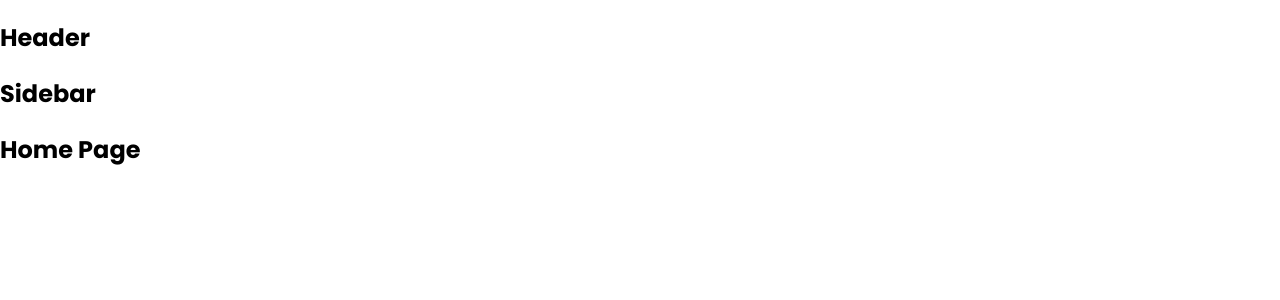
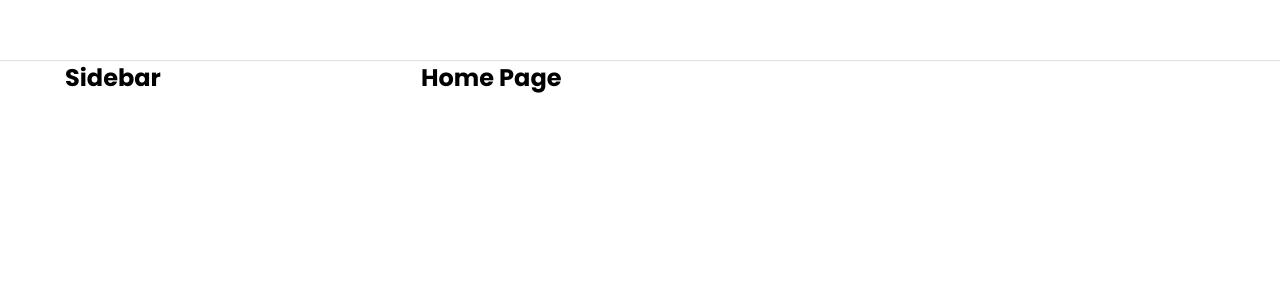
Before and after one commit to phamthailearn/tiktok-ui, a React (Create React App) app: page / in a window 1280 px wide. Shown: the top 300 px of the page. Built offline with nearby package versions, Linux system fonts and the light colour scheme.

Commit message:
96. Dựng khung Layout mặc định

```diff
--- a/package.json
+++ b/package.json
@@ -6,6 +6,7 @@
     "@testing-library/jest-dom": "^5.16.5",
     "@testing-library/react": "^13.4.0",
     "@testing-library/user-event": "^13.5.0",
+    "classnames": "^2.3.2",
     "normalize.css": "^8.0.1",
     "react": "^18.2.0",
     "react-dom": "^18.2.0",
--- a/src/components/GlobalStyles/GlobalStyles.scss
+++ b/src/components/GlobalStyles/GlobalStyles.scss
@@ -3,9 +3,15 @@
 
 :root {
     --primary: #fe2c55;
+
+    // Default layout
+    --default-layout-header-height: 60px;
+    --default-layout-width: 1150px;
 }
 
 * {
+    margin: 0;
+    padding: 0;
     box-sizing: border-box;
 }
 
--- /dev/null
+++ b/src/components/Layout/DefaultLayout/DefaultLayout.module.scss
@@ -0,0 +1,15 @@
+.wrapper {
+    display: flex;
+    flex-direction: column;
+    align-items: center;
+};
+
+.container {
+    width: var(--default-layout-width, 1150px);
+    display: flex;
+}
+
+
+.content {
+    flex: 1;
+}
--- /dev/null
+++ b/src/components/Layout/DefaultLayout/Sidebar/Sidebar.module.scss
@@ -0,0 +1,3 @@
+.wrapper {
+    width: 356px;
+}
--- a/src/components/Layout/DefaultLayout/Sidebar/index.js
+++ b/src/components/Layout/DefaultLayout/Sidebar/index.js
@@ -1,6 +1,13 @@
+import classNames from 'classnames/bind';
+import styles from './Sidebar.module.scss';
+
+const cx = classNames.bind(styles);
+
 function Sidebar() {
     return (
-        <h2>Sidebar</h2>
+        <aside className={cx('wrapper')}>
+            <h2>Sidebar</h2>
+        </aside>
      );
 }
 
--- a/src/components/Layout/DefaultLayout/index.js
+++ b/src/components/Layout/DefaultLayout/index.js
@@ -1,13 +1,17 @@
+import classNames from 'classnames/bind';
+import styles from './DefaultLayout.module.scss';
 import Header from "~/components/Layout/components/Header";
 import Sidebar from "./Sidebar";
 
+const cx = classNames.bind(styles)
+
 function DefaultLayout({ children }) {
     return (
-        <div>
+        <div className={cx('wrapper')}>
             <Header/>
-            <div className="container">
+            <div  className={cx('container')}>
                 <Sidebar/>
-                <div className="content">
+                <div className={cx('content')}>
                     {children}
                 </div>
             </div>
--- /dev/null
+++ b/src/components/Layout/components/Header/Header.module.scss
@@ -0,0 +1,12 @@
+.wrapper {
+    width: 100%;
+    height: var(--default-layout-header-height, 60px);
+    box-shadow: 0px 1px 1px rgb(0 0 0 / 12%);
+    display: flex;
+    justify-content: center;
+}
+
+.inner {
+    height: 100%;
+    width: var(--default-layout-width, 1150px);
+}
--- a/src/components/Layout/components/Header/index.js
+++ b/src/components/Layout/components/Header/index.js
@@ -1,6 +1,15 @@
+import classNames from 'classnames/bind';
+import styles from './Header.module.scss'
+
+const cx = classNames.bind(styles);
+
 function Header() {
     return (
-        <h2>Header</h2>
+        <header className={cx('wrapper')}>
+            <div className={cx('inner')}>
+
+            </div>
+        </header>
      );
 }
 
```
Also changed, not shown: 1 other file (tests, documents, lock files or other folders).
